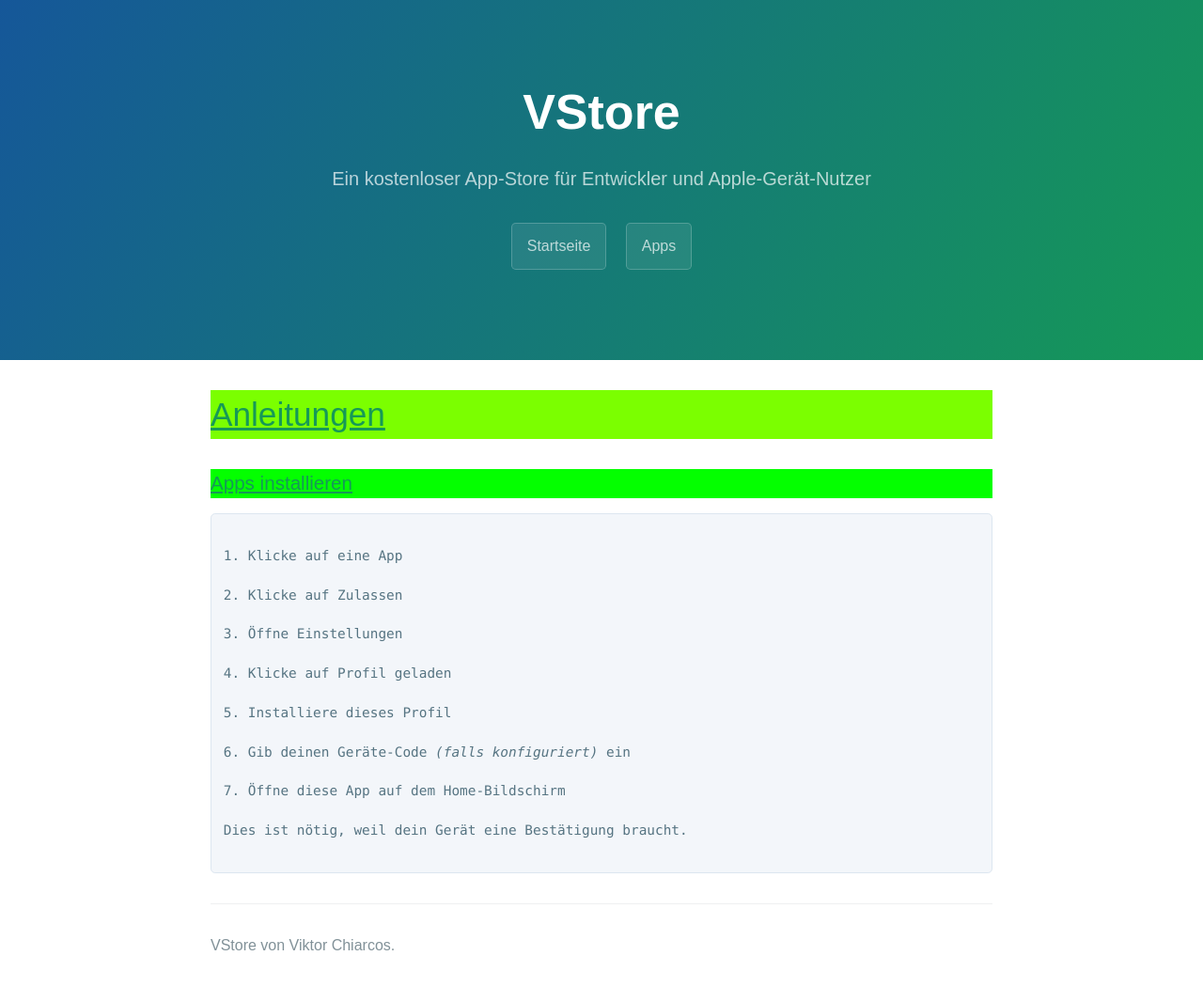
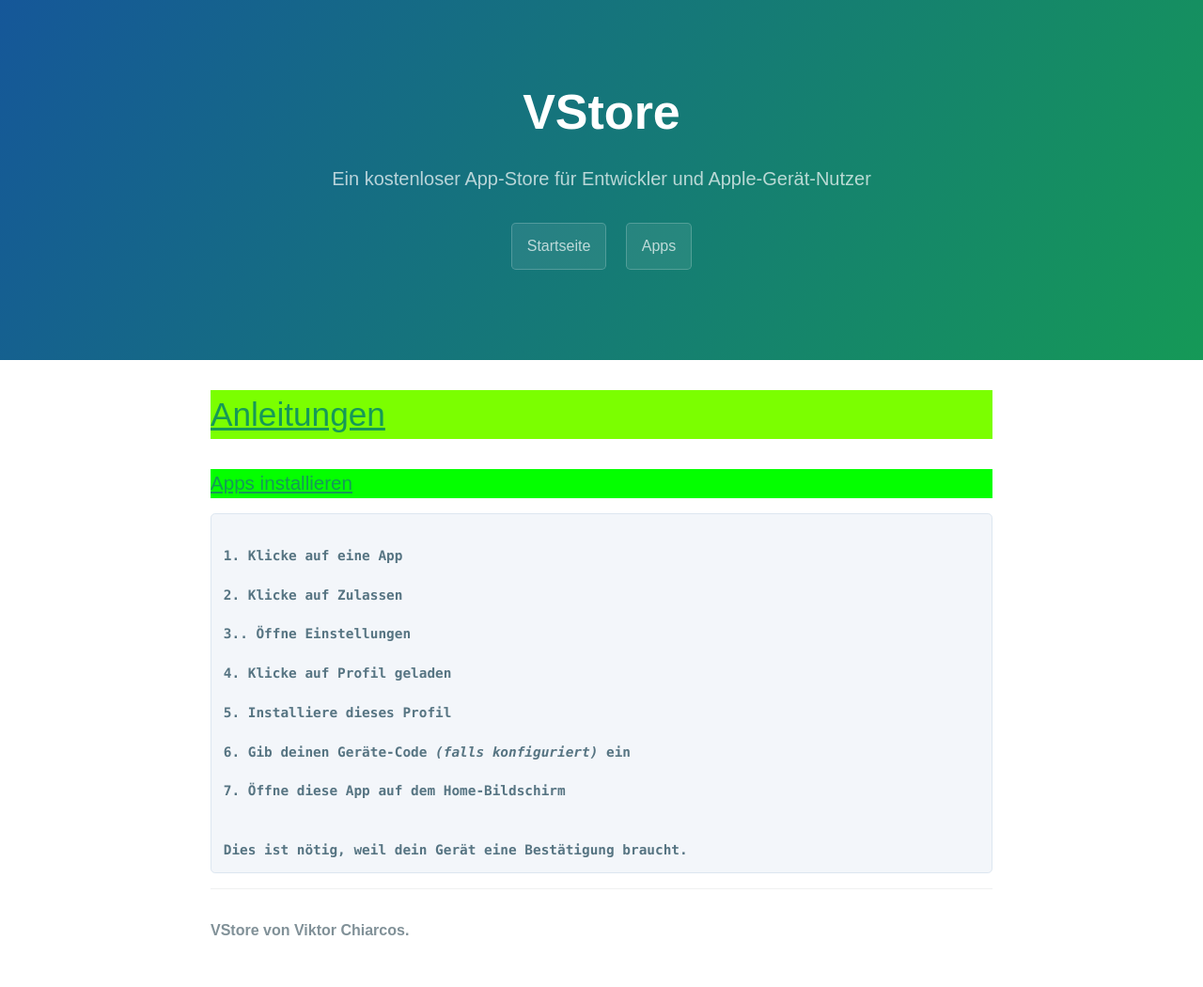
Before and after one commit to die-techniker/vstore, a Jekyll site: the page built from app/anleitungen/index.html, in a window 1280 px wide. Shown: the whole page at 94% size. Built offline with Jekyll 4.4.1, drawn with Linux system fonts in a browser that asks for light colours.

Commit message:
Format instructions with bold text for emphasis

```diff
--- a/app/anleitungen/index.html
+++ b/app/anleitungen/index.html
@@ -21,16 +21,16 @@ excerpt: "Ein kostenloser App-Store für Entwickler und Apple-Gerät-Nutzer"
     <h3 style="font-weight: italic; text-decoration: underline; background-color: #04ff00 ; font-color: #000000">Apps installieren</h3>
     </div>
       <pre><code>
-1. Klicke auf eine App<br>
-2. Klicke auf Zulassen<br>
-3. Öffne Einstellungen<br>
-4. Klicke auf Profil geladen<br>
-5. Installiere dieses Profil<br>
-6. Gib deinen Geräte-Code <i>(falls konfiguriert)</i> ein<br>
-7. Öffne diese App auf dem Home-Bildschirm
-
+<b>1. Klicke auf eine App<br>
+<b>2.</b> Klicke auf Zulassen<br>
+<b>3.</b>. Öffne Einstellungen<br>
+<b>4.</b> Klicke auf Profil geladen<br>
+<b>5.</b> Installiere dieses Profil<br>
+<b>6.</b> Gib deinen Geräte-Code <i>(falls konfiguriert)</i> ein<br>
+<b>7.</b> Öffne diese App auf dem Home-Bildschirm
+<br>
 Dies ist nötig, weil dein Gerät eine Bestätigung braucht.
-    </code></pre>
+</code></pre>
 
 
   </body>
```
